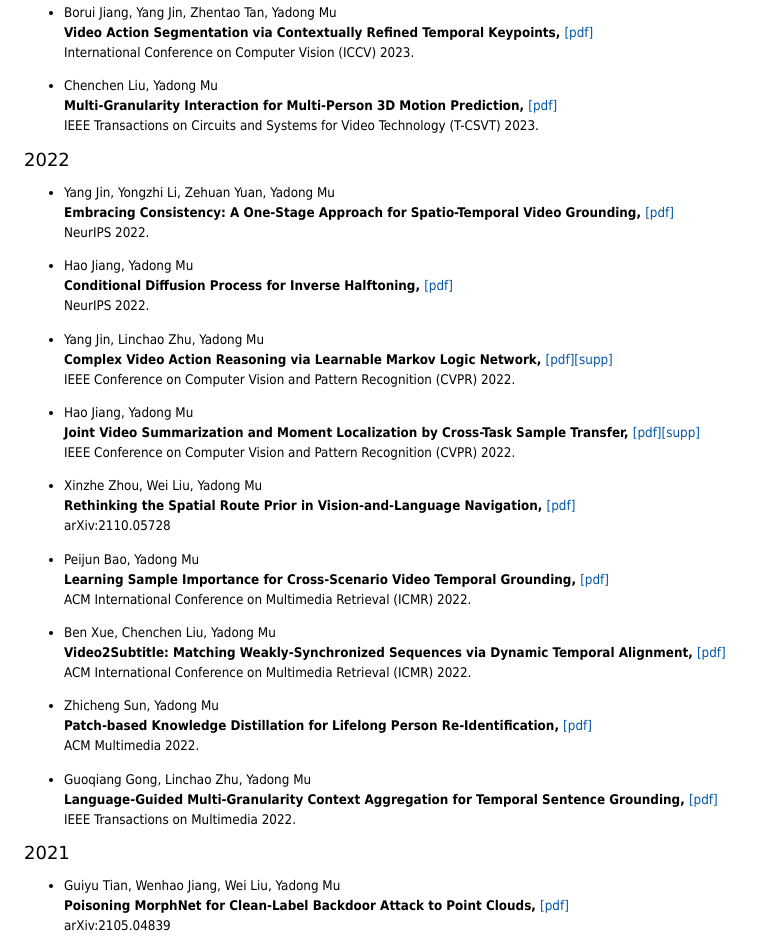
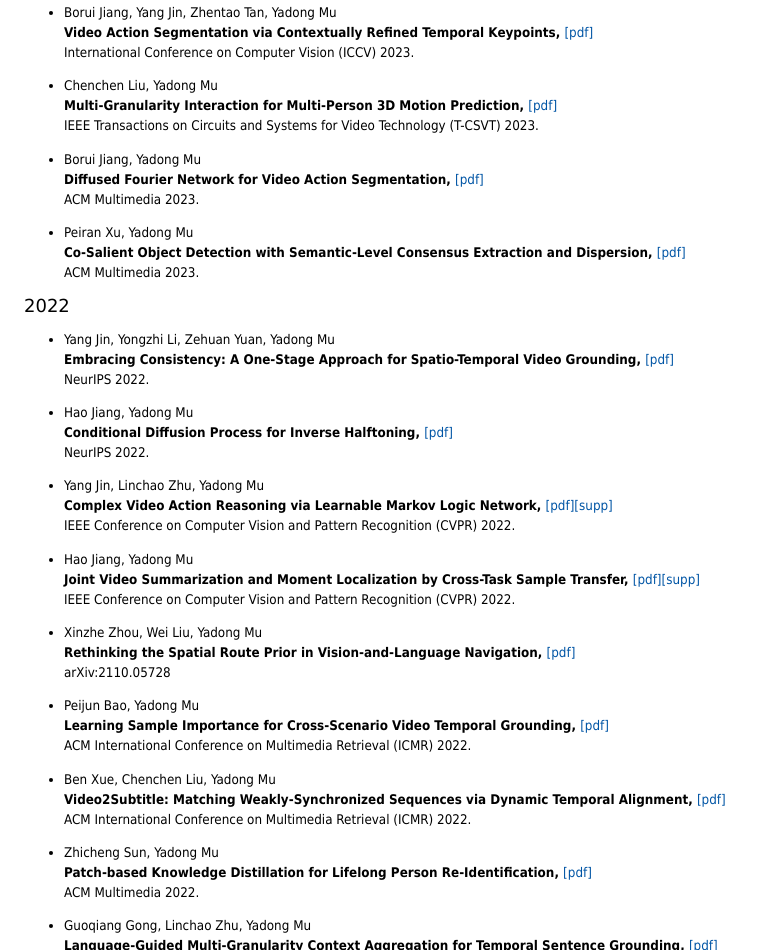
Before and after one commit to pkumyd/pkumyd.github.io, a plain HTML site: page publication.html in a window 1280 px wide. Shown: the part 851-1801 px from the top of the page, without its empty margins (0-763 px from the left). Drawn offline with Linux system fonts and the light colour scheme.

Commit message:
Update publication.html

```diff
--- a/publication.html
+++ b/publication.html
@@ -138,6 +138,22 @@ function togglebib(paperid)
 			</ul>
 			</div>
 
+			<div class="pub" id="acmmm23_jiangbr">
+			<ul>
+				<li>Borui Jiang, Yadong Mu<br />
+				<b>Diffused Fourier Network for Video Action Segmentation, </b><a href="https://www.muyadong.com" target="_self">[pdf]</a><br />
+				ACM Multimedia 2023.</li>
+			</ul>
+			</div>
+
+			<div class="pub" id="acmmm23_xupr">
+			<ul>
+				<li>Peiran Xu, Yadong Mu<br />
+				<b>Co-Salient Object Detection with Semantic-Level Consensus Extraction and Dispersion, </b><a href="https://www.muyadong.com" target="_self">[pdf]</a><br />
+				ACM Multimedia 2023.</li>
+			</ul>
+			</div>
+
 <font face="verdana" size="+1">2022</font>
 
 <div class="pub" id="nips22_yjin">
```
